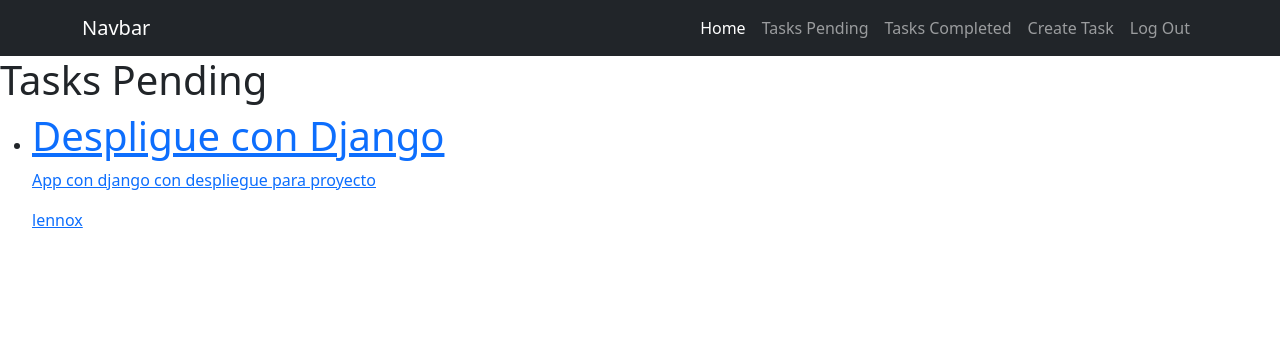
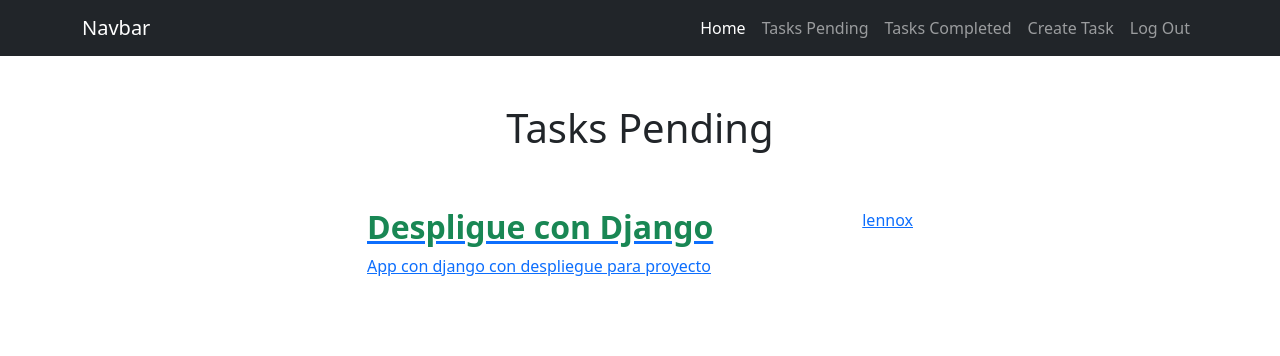
Before and after one commit to Evanderss/Authentication, a Django app: page /tasks/ in a window 1280 px wide. Shown: the top 356 px of the page. Run offline with Django 4.2, Linux system fonts and the light colour scheme; a user stored in the database is signed in; data comes from the database, SQL or seed files in the repository; both versions use the stored data as it was after the commit.

Commit message:
Estilizando task pending and completed

```diff
--- a/tasks/templates/tasks.html
+++ b/tasks/templates/tasks.html
@@ -1,22 +1,26 @@
 {% extends 'base.html' %}
-
 {% block content %}
-<h1>Tasks Pending</h1>
-<ul>
+<main class="container">
+    <div class="row">
+        <div class="col-md-6 offset-md-3">
+            <h1 class="text-center py-5">Tasks Pending</h1>
+            <ul class="list-group">
                 {% for task in tasks %}
-        <li>
-            <a href="{% url 'task_detail' task.id %}">
+                <a class"list-group-item" href="{% url 'task_detail' task.id %}">
+                    <header class="d-flex justify-content-between">
                         {% if task.important %}
-                <strong><h1>{{task.title}}</h1></strong>
+                        <h2 class="fw-bold text-success">{{task.title}}</h2>
                         {% else %}
-                {{task.title}}
+                        <h2 class="fw-bold">{{task.title}}</h2>
                         {% endif %}
+                        <p>{{task.user.username}}</p>
+                        </header>
                     <p>{{task.description}}</p>
-                <p>{{task.user.username}}</p>
                     <p>{{task.datecompleted|date:"M j Y:i"}}</p>
                 </a>
-        </li>
                 {% endfor %}
-
             </ul>
+        </div>
+    </div>
+</main>
 {% endblock content %}
```
Also changed, not shown: db.sqlite3. Lines whose indentation alone changed are shown as unchanged.
